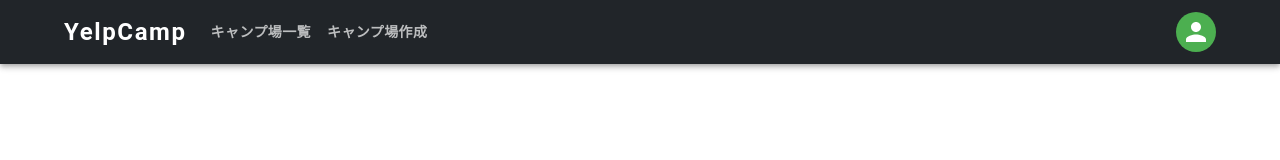
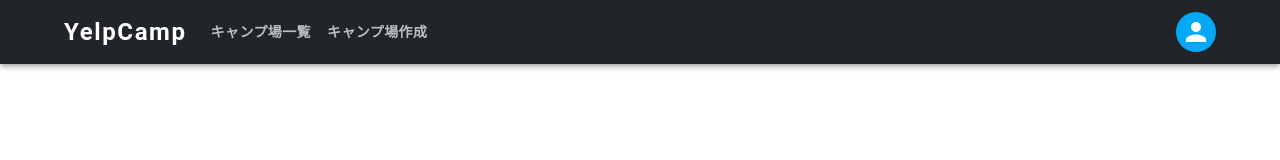
Before and after one commit to yukimnb/yelpcamp-react, a React (Vite) app: page /campgrounds/login in a window 1280 px wide. Shown: the top 160 px of the page. Built offline with nearby package versions, Linux system fonts and the light colour scheme.

Commit message:
NavBarを修正

```diff
--- a/src/components/NavBar.jsx
+++ b/src/components/NavBar.jsx
@@ -128,7 +128,7 @@ export const NavBar = () => {
 
           <Box sx={{ flexGrow: 0 }}>
             <IconButton onClick={handleOpenUserMenu} sx={{ p: 0 }}>
-              <Avatar sx={{ bgcolor: (theme) => theme.palette.success.light }}>
+              <Avatar sx={{ bgcolor: (theme) => theme.palette.info.light }}>
                 {user.key && user.name.toLocaleUpperCase().at(0)}
               </Avatar>
             </IconButton>
@@ -148,7 +148,7 @@ export const NavBar = () => {
               onClose={handleCloseUserMenu}>
               {user.key ? (
                 <MenuItem onClick={handleLogout}>
-                  <Typography textAlign="center">Logout</Typography>
+                  <Typography textAlign="center">ログアウト</Typography>
                 </MenuItem>
               ) : (
                 settings.map((setting) => (
```
